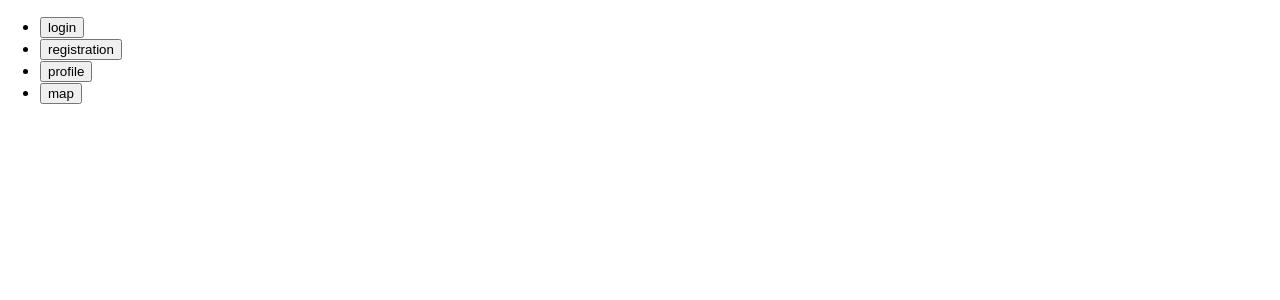
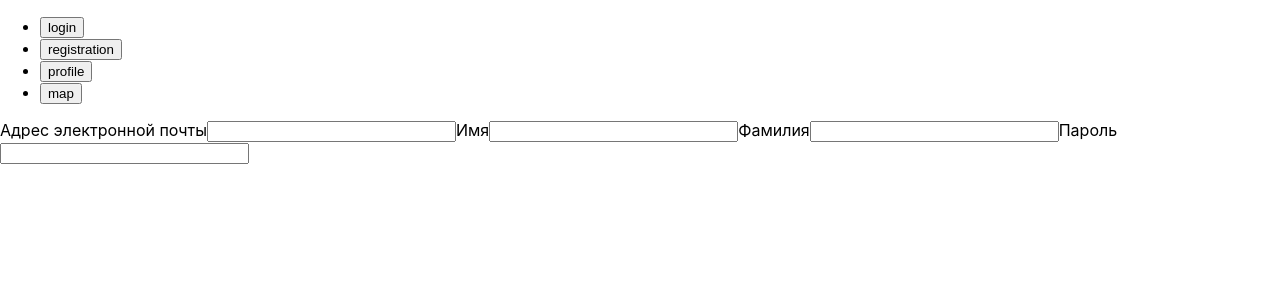
Before and after one commit to RezeTat/loft-taxi, a React (Create React App) app: page /registration in a window 1280 px wide. Both pictures are taken after a click on the button "registration". Shown: the top 300 px of the page. Built offline with nearby package versions, Linux system fonts and the light colour scheme.

Commit message:
на проверку

```diff
--- a/src/App.js
+++ b/src/App.js
@@ -7,14 +7,14 @@ import {Map} from './map'
 
 
 const PAGES = {
-  login:()=><Login/>,
-  registration:()=><Registration/>,
-  profile:()=><Profile/>,
-  map:()=><Map/>
-}
+  login:<Login/>,
+  registration:<Registration/>,
+  profile:<Profile/>,
+  map:<Map/>
+};
 
 class App extends React.Component {
-  state = { CurrentPage: "login" };
+  state = { CurrentPage: "map" };
 
   navigateTo = (page) => {
     this.setState({ CurrentPage: page });
--- a/src/registration.jsx
+++ b/src/registration.jsx
@@ -1,5 +1,16 @@
 import React from 'react'
 
 export const Registration = ()=>{
-    return <>Registration</>
+    return (
+        <form>
+            <label htmlFor="email">Адрес электронной почты</label>
+            <input id="email" type="email" name="email" size="28"/>
+            <label htmlFor="name">Имя</label>
+            <input id="name" type="text" name="name" size="28"/>
+            <label htmlFor="lastname">Фамилия</label>
+            <input id="lastname" type="text" name="lastname" size="28"/>
+            <label htmlFor="password">Пароль</label>
+            <input id="password" type="text" name="password" size="28"/>
+        </form>
+    )
 }
```
Also changed, not shown: src/profile.jsx (line endings or trailing spaces).
